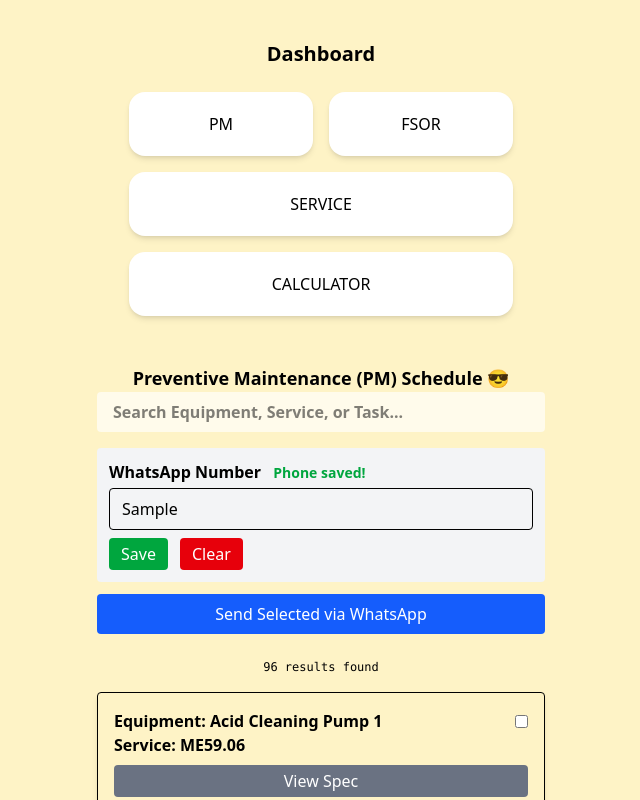
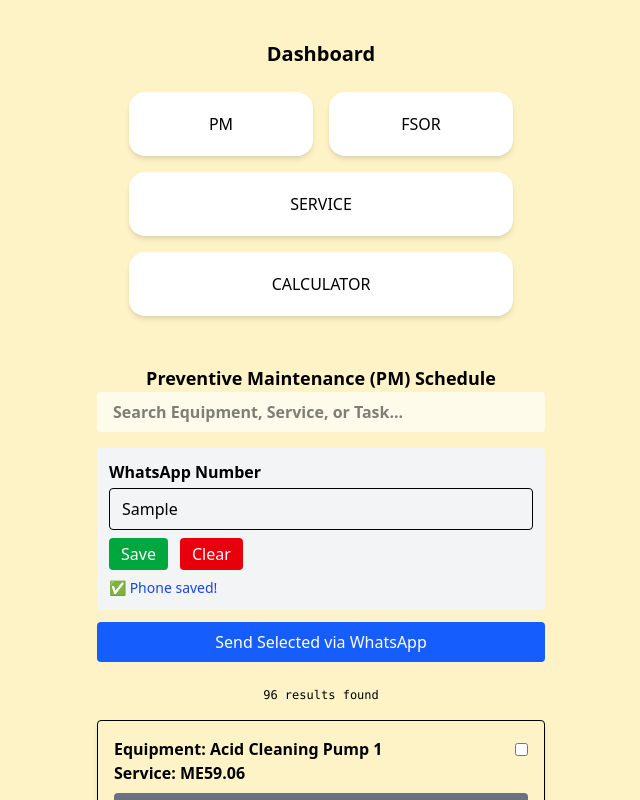
Before and after one commit to mabs-ceo/work-mech, a React (Vite) app: page /dashboard/pm in a window 1280 px wide. Both pictures are taken after typing "Sample" into the empty fields and a click on the button "Save". Shown: the top 800 px of the page, without its empty margins (319-959 px from the left). Built offline with nearby package versions, Linux system fonts and the light colour scheme.

Commit message:
tried again

```diff
--- a/src/components/Screen/MobilePm.jsx
+++ b/src/components/Screen/MobilePm.jsx
@@ -6,7 +6,8 @@ export default function MobilePm({ data }) {
   const [isExpand, setIsExpand] = useState(false);
   const [selectedItems, setSelectedItems] = useState([]);
   const [phoneNumber, setPhoneNumber] = useState("");
-  const [message, setMessage] = useState("");
+  const [message, setMessage] = useState(""); // ✅ inline feedback instead of alert
+
   // Load saved phone
   useEffect(() => {
     const saved = localStorage.getItem("pm_phone");
@@ -16,21 +17,27 @@ export default function MobilePm({ data }) {
   const savePhone = () => {
     if (phoneNumber.trim()) {
       localStorage.setItem("pm_phone", phoneNumber);
-    setMessage("Phone saved!");
+      setMessage("✅ Phone saved!");
     } else {
-    setMessage("Enter a valid phone number");
+      setMessage("⚠️ Enter a valid phone number");
     }
   };
-
 
   const clearPhone = () => {
     localStorage.removeItem("pm_phone");
     setPhoneNumber("");
+    setMessage("ℹ️ Phone cleared");
   };
 
   const sendWhatsApp = () => {
-    if (!phoneNumber.trim()) return alert("Enter phone number");
-    if (selectedItems.length === 0) return alert("Select items first");
+    if (!phoneNumber.trim()) {
+      setMessage("⚠️ Enter phone number");
+      return;
+    }
+    if (selectedItems.length === 0) {
+      setMessage("⚠️ Select items first");
+      return;
+    }
 
     const msg = selectedItems
       .map((i, n) => `${n + 1}. ${i["Equipment Name"]} - ${i["Svc Pkg"]}`)
@@ -52,7 +59,8 @@ const savePhone = () => {
       const pkg = item["Svc Pkg"]?.toLowerCase() || "";
       const details = item.ServiceDetails || {};
       const keys = Object.keys(details);
-      const tasks = keys[1] && Array.isArray(details[keys[1]]) ? details[keys[1]] : [];
+      const tasks =
+        keys[1] && Array.isArray(details[keys[1]]) ? details[keys[1]] : [];
 
       const taskMatch = tasks.some((t) => t.toLowerCase().includes(term));
       return name.includes(term) || pkg.includes(term) || taskMatch;
@@ -61,20 +69,18 @@ const savePhone = () => {
 
   const toggleSelectItem = (item) => {
     setSelectedItems((prev) =>
-      prev.includes(item)
-        ? prev.filter((x) => x !== item)
-        : [...prev, item]
+      prev.includes(item) ? prev.filter((x) => x !== item) : [...prev, item]
     );
   };
 
   return (
     <div className="flex flex-col items-center max-w-[750px] mx-auto">
-
-      <h1 className="font-bold text-lg mt-2">Preventive Maintenance (PM) Schedule 😎</h1>
+      <h1 className="font-bold text-lg mt-2">
+        Preventive Maintenance (PM) Schedule
+      </h1>
 
       {/* --- HEADER SECTION --- */}
       <div className="w-full max-w-md">
-
         {/* Search input */}
         <input
           value={searchTerm}
@@ -85,7 +91,7 @@ const savePhone = () => {
 
         {/* Phone number */}
         <div className="bg-gray-100 p-3 rounded mb-3">
-          <p className="font-semibold mb-1">WhatsApp Number {message && <span className="text-sm text-green-600 ml-2">{message}</span>}</p>
+          <p className="font-semibold mb-1">WhatsApp Number</p>
           <input
             value={phoneNumber}
             onChange={(e) => setPhoneNumber(e.target.value)}
@@ -93,13 +99,23 @@ const savePhone = () => {
             placeholder="Enter phone number (e.g. 6591234567)"
           />
           <div className="flex gap-3 mt-2">
-            <button onClick={savePhone} className="bg-green-600 text-white px-3 py-1 rounded">
+            <button
+              onClick={savePhone}
+              className="bg-green-600 text-white px-3 py-1 rounded"
+            >
               Save
             </button>
-            <button onClick={clearPhone} className="bg-red-600 text-white px-3 py-1 rounded">
+            <button
+              onClick={clearPhone}
+              className="bg-red-600 text-white px-3 py-1 rounded"
+            >
               Clear
             </button>
           </div>
+          {/* ✅ Inline message */}
+          {message && (
+            <p className="text-sm mt-2 text-blue-700 font-medium">{message}</p>
+          )}
         </div>
 
         {/* WhatsApp send button */}
@@ -109,7 +125,6 @@ const savePhone = () => {
         >
           Send Selected via WhatsApp
         </button>
-
       </div>
 
       <p className="font-mono text-[12px] m-2">{filteredData.length} results found</p>
@@ -118,7 +133,8 @@ const savePhone = () => {
       {filteredData.map((item, index) => {
         const details = item.ServiceDetails || {};
         const keys = Object.keys(details);
-        const tasks = keys[1] && Array.isArray(details[keys[1]]) ? details[keys[1]] : [];
+        const tasks =
+          keys[1] && Array.isArray(details[keys[1]]) ? details[keys[1]] : [];
         const isSelected = selectedItems.includes(item);
 
         return (
@@ -130,7 +146,9 @@ const savePhone = () => {
           >
             {/* Top row */}
             <div className="flex justify-between items-center">
-              <h2 className="font-semibold">Equipment: {item["Equipment Name"]}</h2>
+              <h2 className="font-semibold">
+                Equipment: {item["Equipment Name"]}
+              </h2>
               <input
                 type="checkbox"
                 checked={isSelected}
@@ -154,13 +172,14 @@ const savePhone = () => {
             {/* Task list */}
             {isExpand && selectedId === index && tasks.length > 0 && (
               <ul className="ml-4 list-disc mt-2">
-                {tasks.map((task, i) => <li key={i}>{task}</li>)}
+                {tasks.map((task, i) => (
+                  <li key={i}>{task}</li>
+                ))}
               </ul>
             )}
           </div>
         );
       })}
-
     </div>
   );
 }
```
Lines whose indentation alone changed are shown as unchanged.
